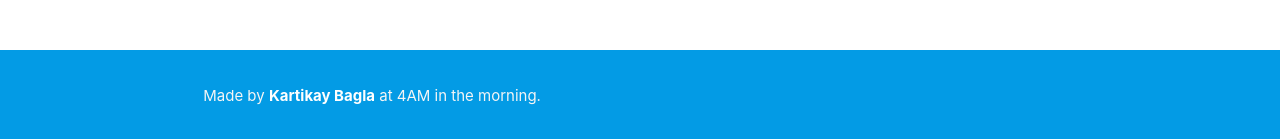
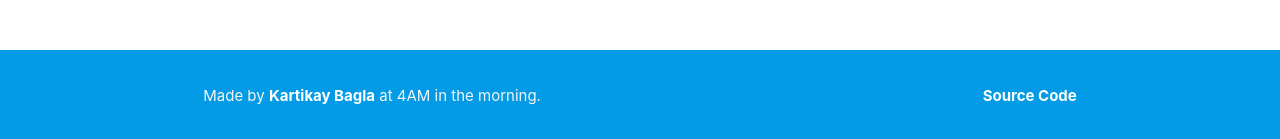
Before and after one commit to kartikay-bagla/pizza-rate-calc, a plain HTML site: page index.html in a window 1280 px wide. Shown: the part 658-797 px from the top of the page. Drawn offline with nearby package versions, Linux system fonts and the light colour scheme.

Commit message:
feat: added source link

```diff
--- a/index.html
+++ b/index.html
@@ -82,9 +82,16 @@
     <footer class="page-footer light-blue darken-1">
         <div class="container">
             <div class="row">
-                <div class="col s12">
+                <div class="col s8">
                     <p class="grey-text text-lighten-4">Made by <a href="https://kartikaybagla.com" target="_blank"
                             class="white-text"><b>Kartikay Bagla</b></a> at 4AM in the morning.</p>
+                </div>
+                <div class="col s4">
+                    <p class="grey-text text-lighten-4 right-align">
+                        <a href="https://github.com/kartikay-bagla/pizza-rate-calculator" class="white-text">
+                            <b>Source Code</b>
+                        </a>
+                    </p>
                 </div>
             </div>
         </div>
```
